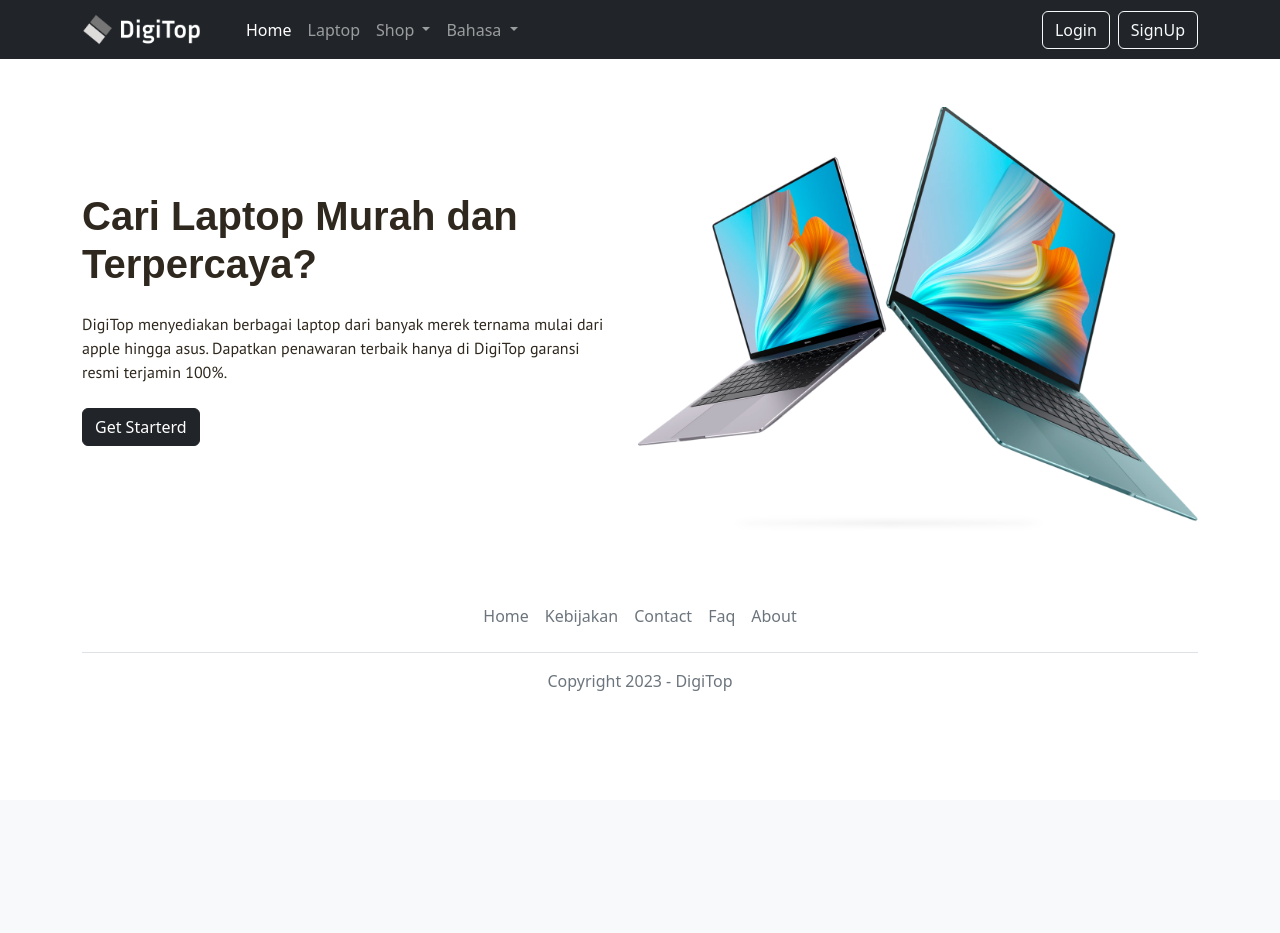
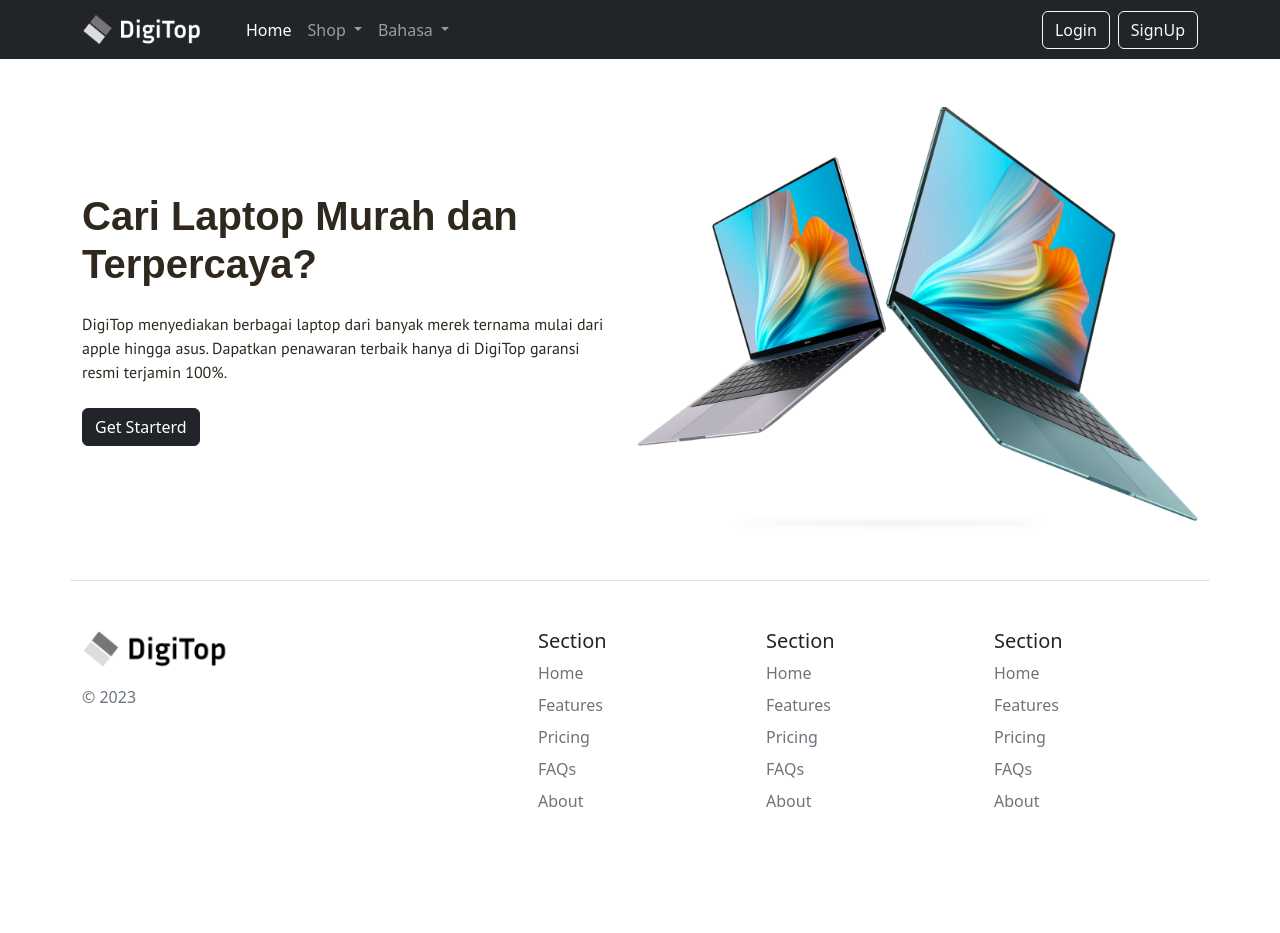
Before and after one commit to aditamaputra3/Digitop, a PHP site: page / in a window 1280 px wide. Before the commit the page ends 691 px from the top, so only its background shows below. Run offline with PHP 8.4, Linux system fonts and the light colour scheme; some libraries are stand-ins or nearby versions; some web fonts are replaced.

Commit message:
crud laptop

```diff
--- a/actionDeleteLaptop.php
+++ b/actionDeleteLaptop.php
@@ -6,11 +6,11 @@
       header("Location: login.php");
     }
 
-    $id_produk = $_GET['id_produk'];
+    $id_laptop = $_GET['id_laptop'];
 
-    $query = "DELETE FROM produk WHERE id_produk='$id_produk'";
+    $query = "DELETE FROM laptop WHERE id_laptop='$id_laptop'";
     mysqli_query($koneksi,$query);
 
-    header("location:viewProduk.php");
+    header("location:viewLaptop.php");
     die();
 ?>
--- a/index.php
+++ b/index.php
@@ -65,31 +65,52 @@
   </section>
 
   <div class="container">
-    <footer class="py-3 my-4">
-      <div class="container mt-4 mb-4">
+  <footer class="row row-cols-1 row-cols-sm-2 row-cols-md-5 py-5 my-5 border-top">
+    <div class="col mb-3">
+      <a href="/" class="d-flex align-items-center mb-3 link-dark text-decoration-none">
+      <img width="170" src="assets/digitop-dark.png" />
+      </a>
+      <p class="text-muted">© 2023</p>
+    </div>
 
-      </div>
-      <ul class="nav justify-content-center border-bottom pb-3 mb-3">
-        <li class="nav item">
-          <a href="#" class="nav-link px-2 text-muted">Home</a>
-        </li>
-        <li class="nav item">
-          <a href="#" class="nav-link px-2 text-muted">Kebijakan</a>
-        </li>
-        <li class="nav item">
-          <a href="#" class="nav-link px-2 text-muted">Contact</a>
-        </li>
-        <li class="nav item">
-          <a href="#" class="nav-link px-2 text-muted">Faq</a>
-        </li>
-        <li class="nav item">
-          <a href="#" class="nav-link px-2 text-muted">About</a>
-        </li>
+    <div class="col mb-3">
+
+    </div>
+
+    <div class="col mb-3">
+      <h5>Section</h5>
+      <ul class="nav flex-column">
+        <li class="nav-item mb-2"><a href="#" class="nav-link p-0 text-muted">Home</a></li>
+        <li class="nav-item mb-2"><a href="#" class="nav-link p-0 text-muted">Features</a></li>
+        <li class="nav-item mb-2"><a href="#" class="nav-link p-0 text-muted">Pricing</a></li>
+        <li class="nav-item mb-2"><a href="#" class="nav-link p-0 text-muted">FAQs</a></li>
+        <li class="nav-item mb-2"><a href="#" class="nav-link p-0 text-muted">About</a></li>
       </ul>
-      <p class="text-center text-muted">Copyright 2023 - DigiTop</p>
-    </footer>
-  </div>
-  </div>
+    </div>
+
+    <div class="col mb-3">
+      <h5>Section</h5>
+      <ul class="nav flex-column">
+        <li class="nav-item mb-2"><a href="#" class="nav-link p-0 text-muted">Home</a></li>
+        <li class="nav-item mb-2"><a href="#" class="nav-link p-0 text-muted">Features</a></li>
+        <li class="nav-item mb-2"><a href="#" class="nav-link p-0 text-muted">Pricing</a></li>
+        <li class="nav-item mb-2"><a href="#" class="nav-link p-0 text-muted">FAQs</a></li>
+        <li class="nav-item mb-2"><a href="#" class="nav-link p-0 text-muted">About</a></li>
+      </ul>
+    </div>
+
+    <div class="col mb-3">
+      <h5>Section</h5>
+      <ul class="nav flex-column">
+        <li class="nav-item mb-2"><a href="#" class="nav-link p-0 text-muted">Home</a></li>
+        <li class="nav-item mb-2"><a href="#" class="nav-link p-0 text-muted">Features</a></li>
+        <li class="nav-item mb-2"><a href="#" class="nav-link p-0 text-muted">Pricing</a></li>
+        <li class="nav-item mb-2"><a href="#" class="nav-link p-0 text-muted">FAQs</a></li>
+        <li class="nav-item mb-2"><a href="#" class="nav-link p-0 text-muted">About</a></li>
+      </ul>
+    </div>
+  </footer>
+</div>
   <?php include 'scripts.php'; ?>
 </body>
 
--- a/navbar.php
+++ b/navbar.php
@@ -8,9 +8,6 @@
             <ul class="navbar-nav me-auto mb-2 mb-lg-0">
                 <li class="nav-item">
                     <a class="nav-link active" aria-current="page" href="index.php">Home</a>
-                </li>
-                <li class="nav-item">
-                    <a class="nav-link" href="viewProduk.php">Laptop</a>
                 </li>
                 <li class="nav-item dropdown">
                     <a class="nav-link dropdown-toggle" href="#" id="navbarDropdown" role="button" data-bs-toggle="dropdown" aria-expanded="false">
```
Also changed, not shown: actionEditLaptop.php (+11 -8 lines), actionInputLaptop.php (+10 -5 lines), navbar2.php (+7 -4 lines), viewEdit.php (deleted, +0 -63 lines), viewEditLaptop.php (added, +99 -0 lines), assets/digitop-dark.png (added).
